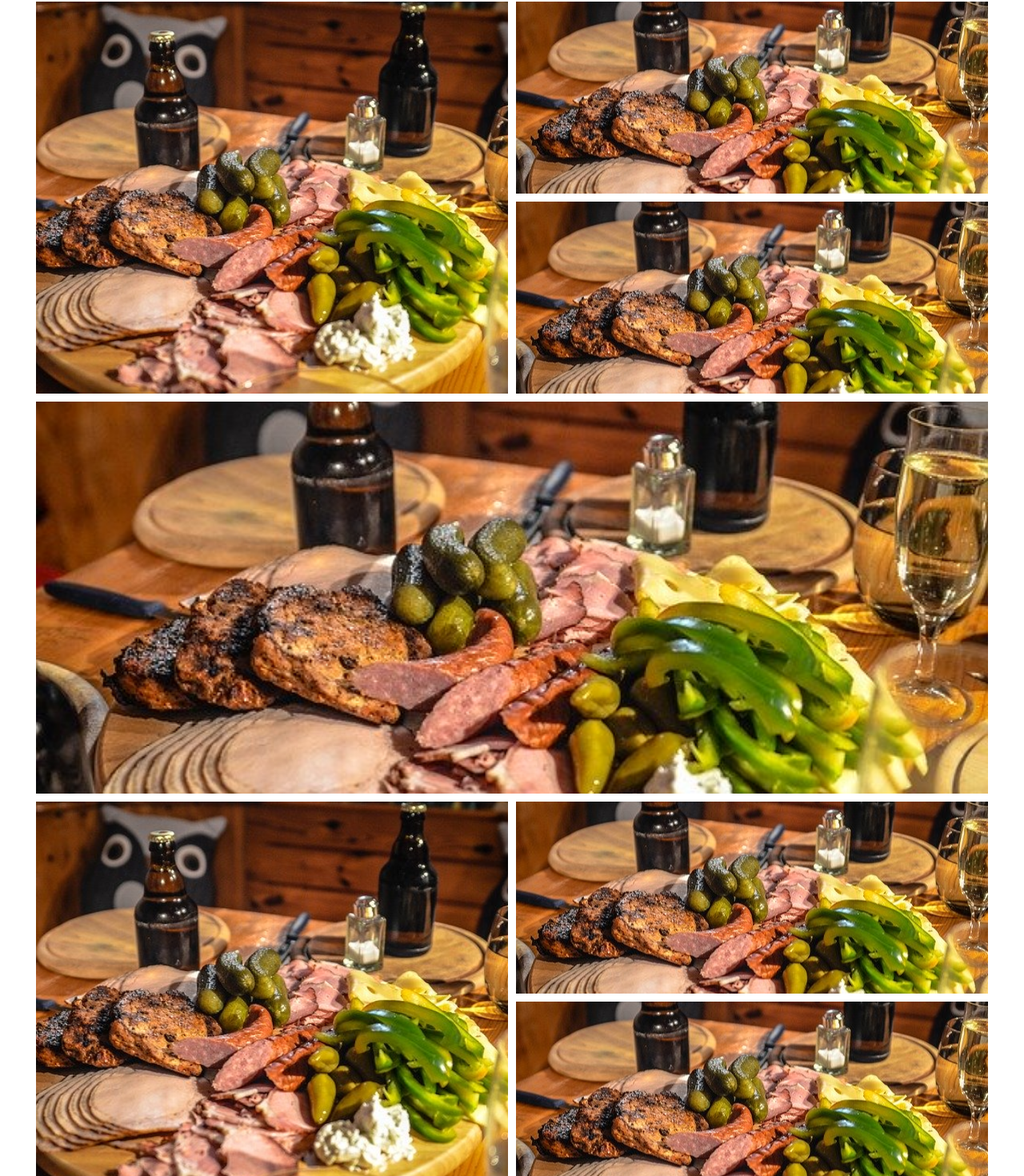
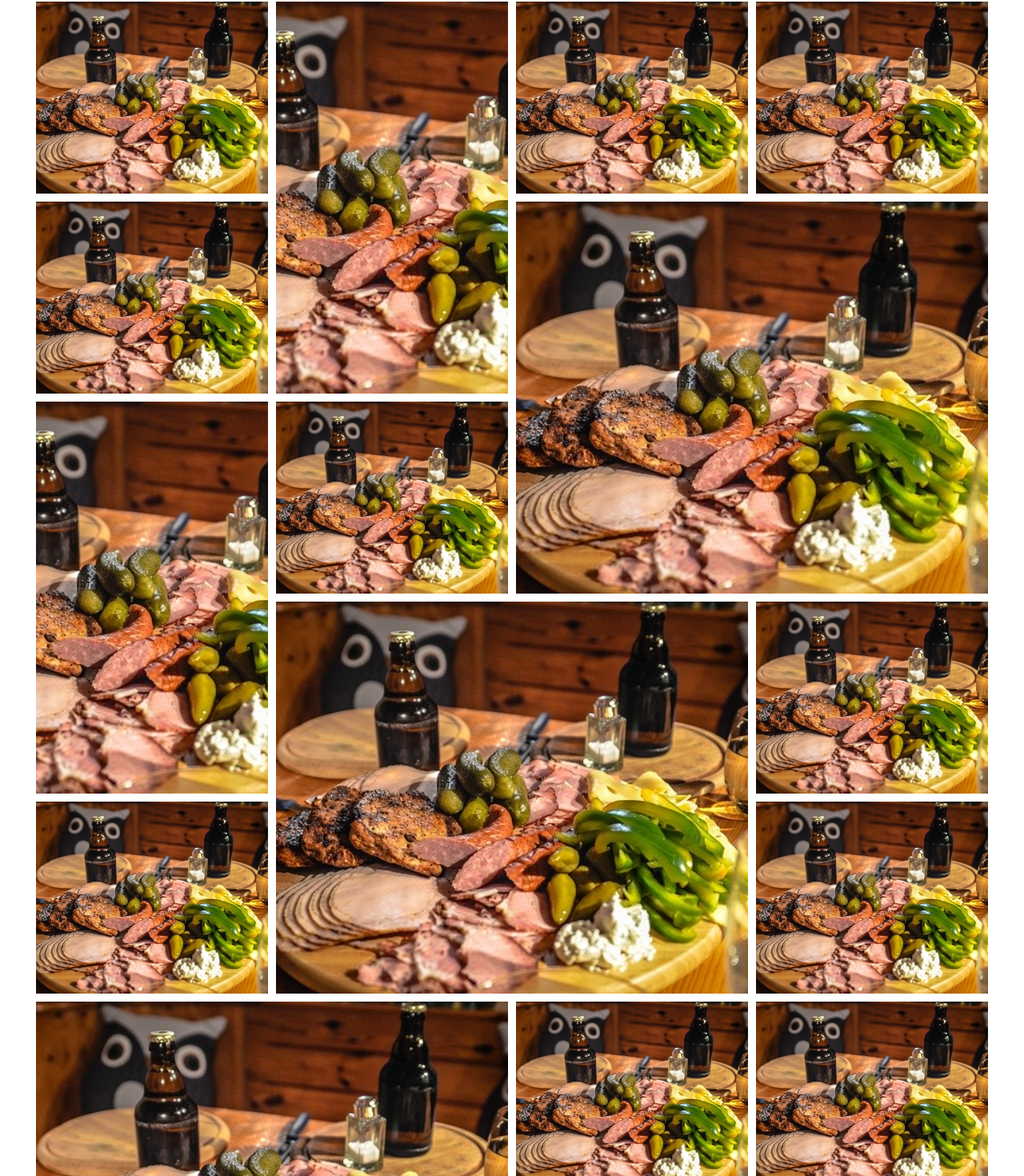
Before and after one commit to blawabar/foodie-haven-react, a React (Create React App) app: page /gallery in a window 1280 px wide. Shown: the part 1108-2578 px from the top of the page at 80% size. Built offline with nearby package versions, Linux system fonts and the light colour scheme.

Commit message:
add use-image-holder mixin to ease usage of images in gallery grids; apply it in EventItem component and Gallery page

```diff
--- a/src/components/EventItem/EventItem.scss
+++ b/src/components/EventItem/EventItem.scss
@@ -18,23 +18,9 @@
   }
 
   &__image-container {
+    @include use-image-holder($mq-bp-sm);
     @include use-mq-manager($mq-bp-sm) {
       flex-basis: 40%;
-      position: relative;
-      overflow: hidden;
-    }
-  }
-
-  &__image {
-    display: block;
-    width: 100%;
-
-    @include use-mq-manager($mq-bp-sm) {
-      position: absolute;
-      top: 50%;
-      left: 50%;
-      width: auto;
-      transform: translate(-50%, -50%);
     }
   }
 
--- a/src/pages/Gallery/Gallery.js
+++ b/src/pages/Gallery/Gallery.js
@@ -10,51 +10,13 @@ const Gallery = () => {
     <section className="gallery">
       <PageHeading large>Food and Restaurant Gallery</PageHeading>
       <section className="gallery__masonry-grid">
-        <div className="image-frame">
-          <img src={asparagus} alt="asparagus_640.jpg" />
-        </div>
-        <div className="image-frame">
-          <img src={asparagus} alt="asparagus_640.jpg" />
-        </div>
-        <div className="image-frame">
-          <img src={asparagus} alt="asparagus_640.jpg" />
-        </div>
-        <div className="image-frame">
-          <img src={asparagus} alt="asparagus_640.jpg" />
-        </div>
-        <div className="image-frame">
-          <img src={asparagus} alt="asparagus_640.jpg" />
-        </div>
-        <div className="image-frame">
-          <img src={asparagus} alt="asparagus_640.jpg" />
-        </div>
-        <div className="image-frame">
-          <img src={asparagus} alt="asparagus_640.jpg" />
-        </div>
-        <div className="image-frame">
-          <img src={asparagus} alt="asparagus_640.jpg" />
-        </div>
-        <div className="image-frame">
-          <img src={asparagus} alt="asparagus_640.jpg" />
-        </div>
-        <div className="image-frame">
-          <img src={asparagus} alt="asparagus_640.jpg" />
-        </div>
-        <div className="image-frame">
-          <img src={asparagus} alt="asparagus_640.jpg" />
-        </div>
-        <div className="image-frame">
-          <img src={asparagus} alt="asparagus_640.jpg" />
-        </div>
-        <div className="image-frame">
-          <img src={asparagus} alt="asparagus_640.jpg" />
-        </div>
-        <div className="image-frame">
-          <img src={asparagus} alt="asparagus_640.jpg" />
-        </div>
-        <div className="image-frame">
-          <img src={asparagus} alt="asparagus_640.jpg" />
-        </div>
+        {Array.from({ length: 16 }, item => asparagus).map((imgSrc, indx) => {
+          return (
+            <div className="image-frame" key={indx}>
+              <img src={imgSrc} alt="mock-data" />
+            </div>
+          );
+        })}
       </section>
     </section>
   );
--- a/src/pages/Gallery/Gallery.scss
+++ b/src/pages/Gallery/Gallery.scss
@@ -6,25 +6,25 @@
 
   padding: $vertical-padding-sm 0;
 
+  // It will be moved into a separate component
   &__masonry-grid {
     display: grid;
     grid-auto-rows: 87.5vh;
 
     @include use-mq-manager($mq-bp-lg) {
       grid-auto-rows: 250px;
-      grid-template-columns: repeat(2, 50%);
-      grid-auto-flow: row;
+      grid-template-columns: repeat(4, 1fr);
+      grid-auto-flow: dense;
       padding-top: $vertical-padding-sm;
     }
 
     .image-frame {
-      position: relative;
+      @include use-image-holder($scaling-stretch, $mq-bp-ss);
       margin: 5px;
-      overflow: hidden;
       cursor: pointer;
 
       @include use-mq-manager($mq-bp-lg) {
-        &:nth-child(4n + 1) {
+        &:nth-child(5n + 2) {
           grid-row: span 2;
         }
 
@@ -35,20 +35,12 @@
       }
 
       img {
-        position: absolute;
-        top: 50%;
-        left: 50%;
-        transform: translate(-50%, -50%);
-        display: block;
-        min-width: 100%;
-        min-height: 100%;
-
-        transition: transform 0.5s;
+        transition: transform 250ms ease-out;
       }
 
       &:hover {
         img {
-          transform: scale(2);
+          transform: translate(-50%, -50%) scale(1.25);
         }
       }
     }
--- a/src/partials/_mixins.scss
+++ b/src/partials/_mixins.scss
@@ -80,3 +80,32 @@
     }
   }
 }
+
+// Here we have to possibilities to scale the image:
+// - by setting only the 'width' property to 'auto' value,
+// - be setting together 'width' and 'height' to 'auto' and 100% respectively,
+@mixin use-image-holder($scaling-type: auto, $breakpoints...) {
+  @include use-mq-manager($breakpoints...) {
+    overflow: hidden;
+    position: relative;
+  }
+
+  img {
+    display: block;
+    width: 100%;
+
+    @include use-mq-manager($breakpoints...) {
+      position: absolute;
+      top: 50%;
+      left: 50%;
+      transform: translate(-50%, -50%);
+
+      @if $scaling-type == auto {
+        width: auto;
+      } @else if $scaling-type == stretch {
+        width: auto;
+        height: 100%;
+      }
+    }
+  }
+}
--- a/src/partials/_variables.scss
+++ b/src/partials/_variables.scss
@@ -6,7 +6,11 @@ $vertical-padding-sm: 80px;
 $vertical-padding-md: 100px;
 $vertical-padding-large: 120px;
 
+$scaling-auto: auto;
+$scaling-stretch: stretch;
+
 // 0. Use vars to store keys values:
+$mq-bp-ss: 'breakpoint-ss';
 $mq-bp-xs: 'breakpoint-xs';
 $mq-bp-sm: 'breakpoint-sm';
 $mq-bp-md: 'breakpoint-md';
@@ -15,6 +19,7 @@ $mq-bp-xl: 'breakpoint-xl';
 
 // 1. Create map with MQ keys and values
 $media-queries: (
+  $mq-bp-ss: '(min-width: 320px)',
   $mq-bp-xs: '(min-width: 533px)',
   $mq-bp-sm: '(min-width: 768px)',
   $mq-bp-md: '(min-width: 768px) and (min-height: 1024px)',
```
